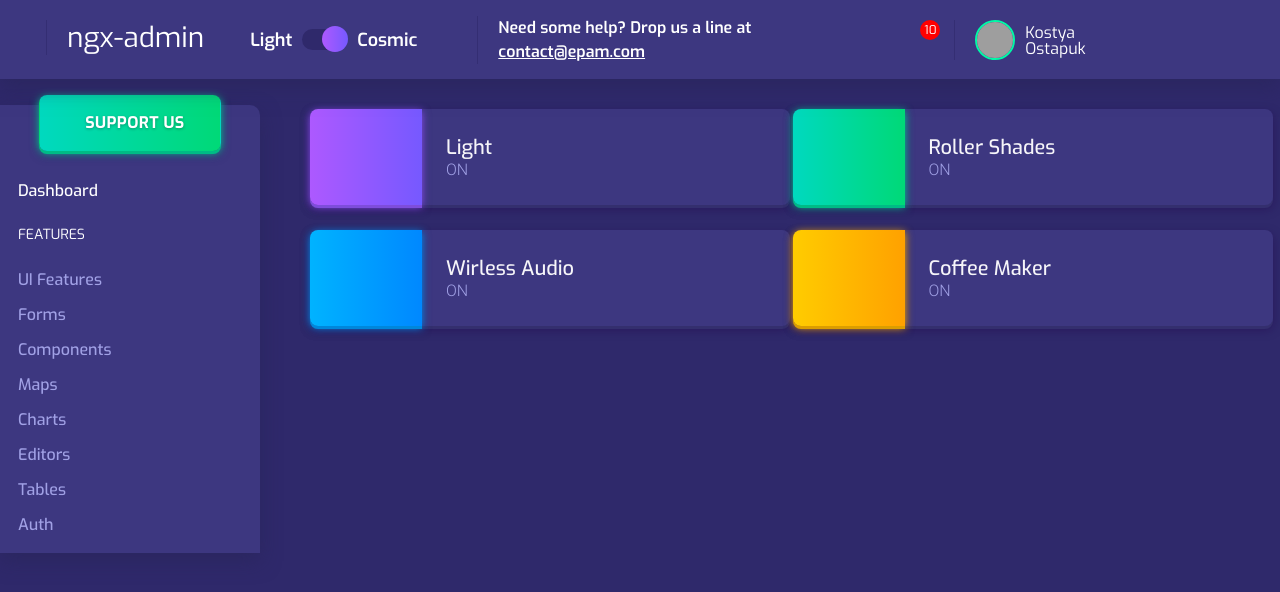
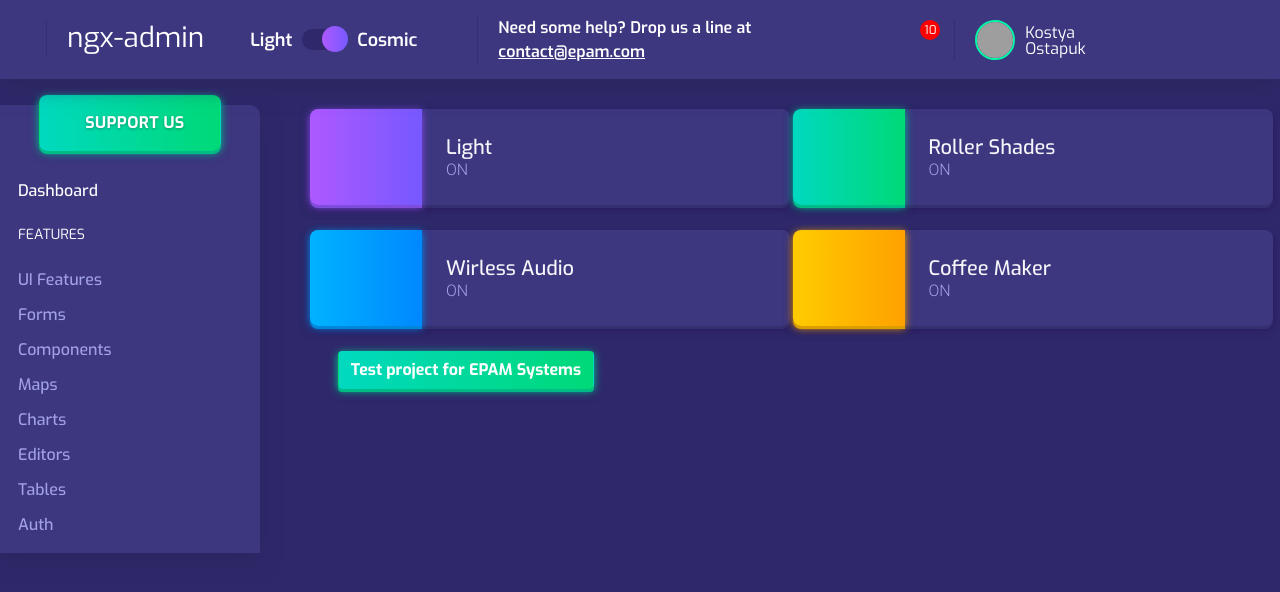
Before and after one commit to kostyaostapuk/future-dashboard, an Angular app: page /#/ in a window 1280 px wide. Shown: the top 592 px of the page. Built offline with nearby package versions, Linux system fonts and the light colour scheme; grey boxes are pictures that could not be loaded; some icons are missing.

Commit message:
vk api start

```diff
--- a/src/app/app.component.css
+++ b/src/app/app.component.css
@@ -1,3 +1,4 @@
+@import "pages/dashboard/card/card.component.css";
 body{
 	background: #2F296B;
 }
--- a/src/app/app.component.html
+++ b/src/app/app.component.html
@@ -10,6 +10,14 @@
 			<div class="m-t-1">
 				<router-outlet></router-outlet>
 			</div>
+
+			<div class="col-md-4">
+				<div class="text-center">
+					<a href="/vk-board" class="btn success" style="color: #fff; font-family: 'Exo'; font-weight: 700;">
+						Test project for EPAM Systems
+					</a>
+				</div>
+			</div>
 		</div>
 	</div>
 </div>
--- a/src/app/app.module.ts
+++ b/src/app/app.module.ts
@@ -8,11 +8,11 @@ import { AppComponent } from './app.component';
 import { NavbarComponent} from './navbar/navbar.component';
 import { SidebarComponent} from './sidebar/sidebar.component';
 import { Routes, RouterModule } from '@angular/router';
-import { GoodsBoardComponent } from './goods-board/goods-board.component';
+import { VkBoardComponent } from './vk-board/vk-board.component';
 // import { AppRoutingModule } from './app-routing.module';
 const routes: Routes = [
   {path:'', component: DashboardComponent },
-	{path:'goods-board', component: GoodsBoardComponent }
+	{path:'vk-board', component: VkBoardComponent }
 ];
 
 @NgModule({
@@ -20,7 +20,7 @@ const routes: Routes = [
 		AppComponent,
 		NavbarComponent,
 		SidebarComponent,
-		GoodsBoardComponent
+		VkBoardComponent
 	],
 	imports: [
 		// AppRoutingModule,
--- a/src/app/goods-board/goods-board.component.html
+++ /dev/null
@@ -1,3 +0,0 @@
-<p>
-  goods-board works!
-</p>
--- a/src/app/goods-board/goods-board.component.ts
+++ /dev/null
@@ -1,15 +0,0 @@
-import { Component, OnInit } from '@angular/core';
-
-@Component({
-  selector: 'app-goods-board',
-  templateUrl: './goods-board.component.html',
-  styleUrls: ['./goods-board.component.css']
-})
-export class GoodsBoardComponent implements OnInit {
-
-  constructor() { }
-
-  ngOnInit() {
-  }
-
-}
--- /dev/null
+++ b/src/app/vk-board/vk-board.component.html
@@ -0,0 +1,3 @@
+<p>
+  vk-board works!
+</p>
--- /dev/null
+++ b/src/app/vk-board/vk-board.component.ts
@@ -0,0 +1,15 @@
+import { Component, OnInit } from '@angular/core';
+
+@Component({
+  selector: 'vk-board',
+  templateUrl: './vk-board.component.html',
+  styleUrls: ['./vk-board.component.css']
+})
+export class VkBoardComponent implements OnInit {
+
+  constructor() { }
+
+  ngOnInit() {
+  }
+
+}
```
Also changed, not shown: src/app/vk-board/vk-board.component.css (added), 1 other file (tests, documents, lock files or other folders).
